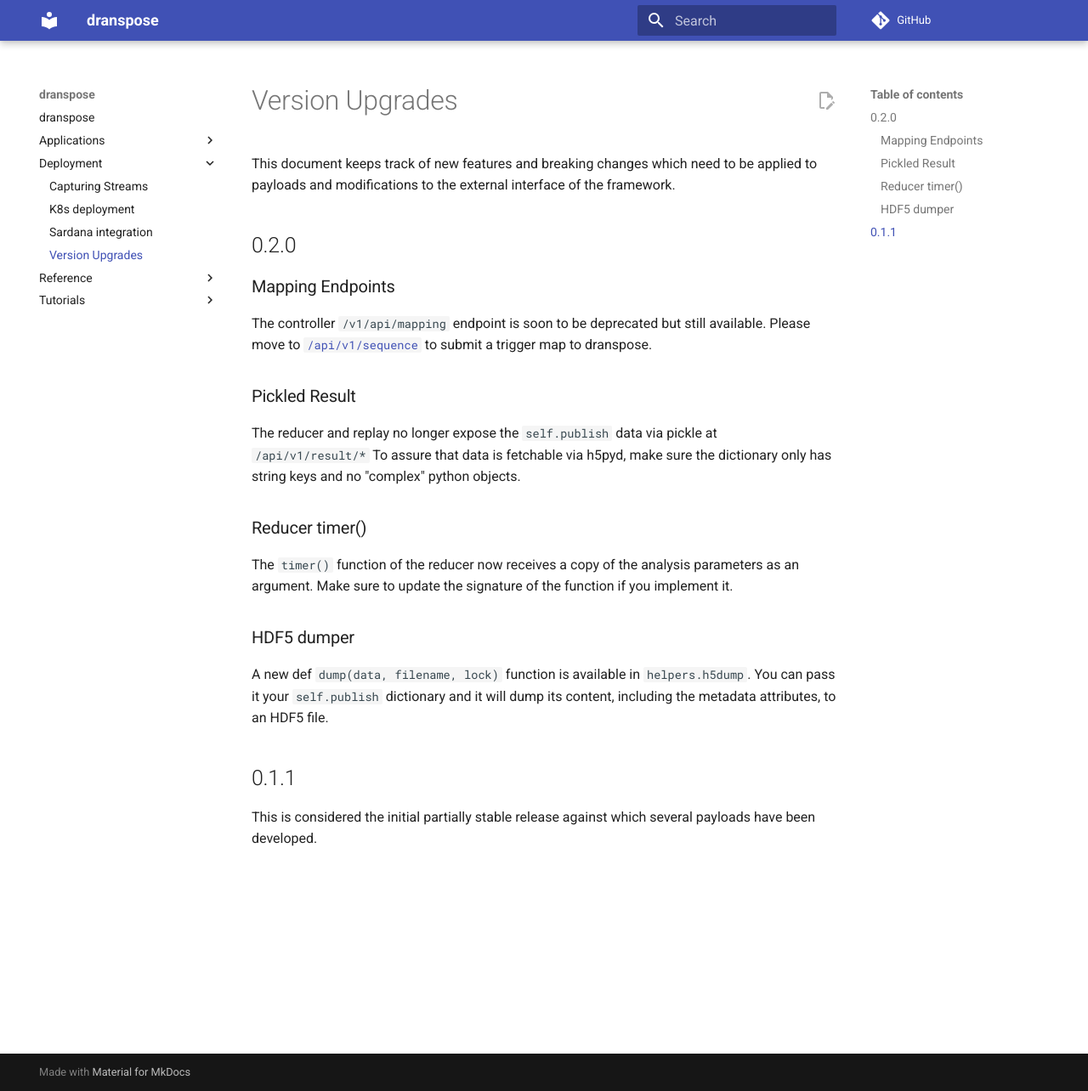
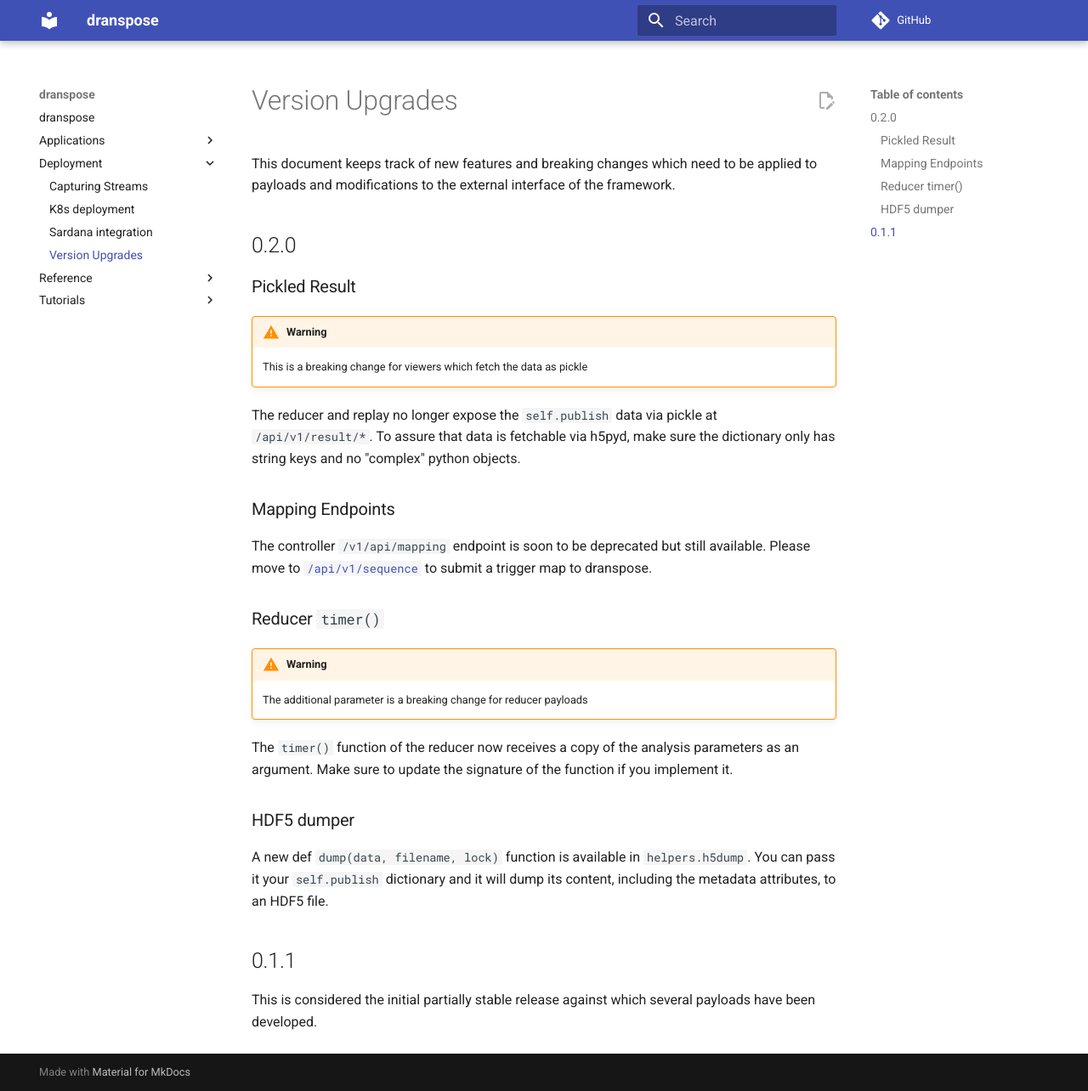
Before and after one commit to felix-engelmann/dranspose, an MkDocs documentation site: the page built from docs/deployment/upgrades.md, in a window 1280 px wide and 1284 px high. Shown: the whole window at 85% size. Built offline with MkDocs 1.6.1 and Material for MkDocs 9.7.7, drawn with Linux system fonts in a browser that asks for light colours; comment, search, counter and statistics services are not loaded.

Commit message:
added breaking warnings

```diff
--- a/docs/deployment/upgrades.md
+++ b/docs/deployment/upgrades.md
@@ -4,16 +4,22 @@ This document keeps track of new features and breaking changes which need to be
 
 ## 0.2.0
 
+### Pickled Result
+
+!!! warning
+    This is a breaking change for viewers which fetch the data as pickle
+
+The reducer and replay no longer expose the `self.publish` data via pickle at `/api/v1/result/*`.
+To assure that data is fetchable via h5pyd, make sure the dictionary only has string keys and no "complex" python objects.
+
 ### Mapping Endpoints
 
-The controller `/v1/api/mapping` endpoint is soon to be deprecated but still available. Please move to [`/api/v1/sequence`](https://dranspo.se/deployment/sardana/) to submit a trigger map to dranspose.
+The controller `/v1/api/mapping` endpoint is soon to be deprecated but still available. Please move to [`/api/v1/sequence`](../reference/internals/controller.md) to submit a trigger map to dranspose.
 
-### Pickled Result
+### Reducer `timer()`
 
-The reducer and replay no longer expose the `self.publish` data via pickle at `/api/v1/result/*`
-To assure that data is fetchable via h5pyd, make sure the dictionary only has string keys and no "complex" python objects.
-
-### Reducer timer()
+!!! warning
+    The additional parameter is a breaking change for reducer payloads
 
 The `timer()` function of the reducer now receives a copy of the analysis parameters as an argument. Make sure to update the signature of the function if you implement it.
 
```
